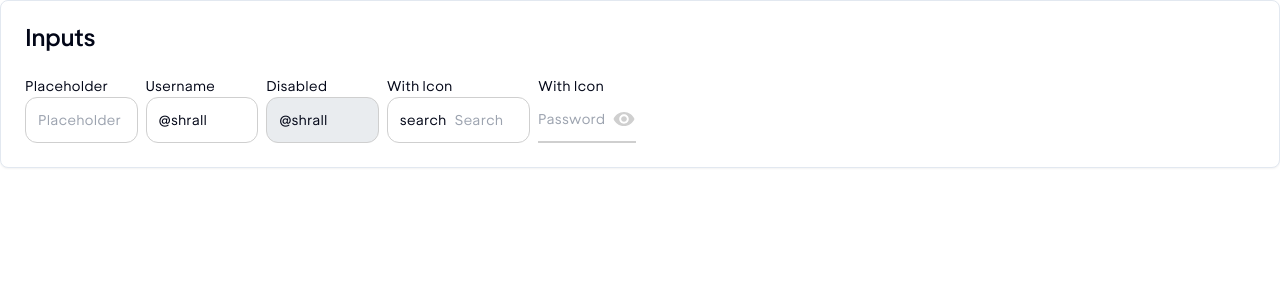
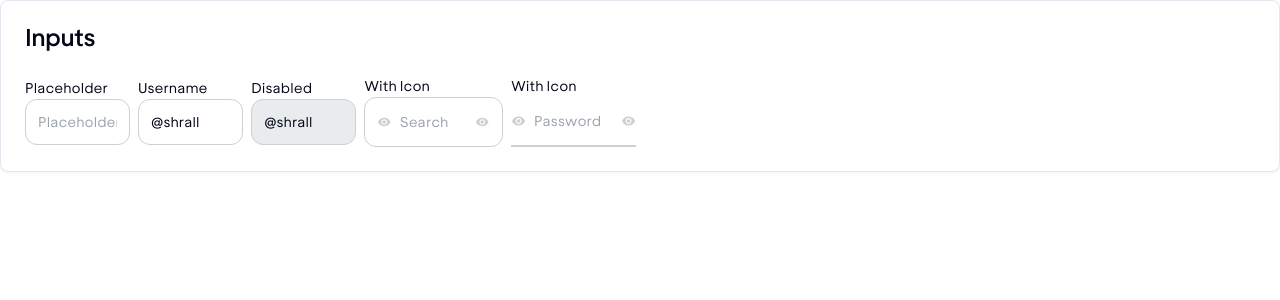
Before and after one commit to shrall/ocean-template, a Next.js app: page /components/inputs in a window 1280 px wide. Shown: the top 300 px of the page. Built offline with nearby package versions, Linux system fonts and the light colour scheme.

Commit message:
feat: update input component

```diff
--- a/src/components/ui/input.tsx
+++ b/src/components/ui/input.tsx
@@ -7,8 +7,8 @@ type InputStyle = 'default' | 'underline';
 export interface InputProps
   extends React.InputHTMLAttributes<HTMLInputElement> {
   error?: boolean;
-  leftIcon?: React.ReactNode;
   inputStyle?: InputStyle;
+  leftNode?: React.ReactNode;
   rightNode?: React.ReactNode;
 }
 
@@ -18,7 +18,7 @@ const Input = React.forwardRef<HTMLInputElement, InputProps>(
       className,
       type,
       error = false,
-      leftIcon,
+      leftNode,
       inputStyle = 'default',
       rightNode,
       disabled,
@@ -37,7 +37,7 @@ const Input = React.forwardRef<HTMLInputElement, InputProps>(
           rightNode && 'relative py-3',
         )}
       >
-        {leftIcon}
+        {leftNode}
         <input
           type={type}
           className={cn(
@@ -48,11 +48,7 @@ const Input = React.forwardRef<HTMLInputElement, InputProps>(
           disabled={disabled}
           {...props}
         />
-        {rightNode && (
-          <div className='absolute inset-y-0 right-0 flex items-center'>
-            {rightNode}
-          </div>
-        )}
+        {rightNode}
       </div>
     );
   },
--- a/src/pages/components/index.tsx
+++ b/src/pages/components/index.tsx
@@ -39,7 +39,7 @@ export default function Components() {
             variant='default'
             color='secondary'
             size='icon'
-            className='p-6 text-xl'
+            className='p-2 text-xl'
           >
             🇮🇩
           </Button>
@@ -48,7 +48,7 @@ export default function Components() {
             variant='default'
             color='secondary'
             size='icon'
-            className='p-6 text-xl'
+            className='p-2 text-xl'
           >
             🇺🇸
           </Button>
--- a/src/pages/components/inputs.tsx
+++ b/src/pages/components/inputs.tsx
@@ -51,7 +51,18 @@ function Inputs() {
               With Icon
             </Label>
             <Input
-              leftIcon='search'
+              leftNode={
+                <IoMdEye
+                  onClick={() => setShowPassword(!showPassword)}
+                  className='size-6 text-ocean-light-40'
+                />
+              }
+              rightNode={
+                <IoMdEye
+                  onClick={() => setShowPassword(!showPassword)}
+                  className='size-6 text-ocean-light-40'
+                />
+              }
               id='with-icon'
               placeholder='Search'
               className='col-span-3'
@@ -65,6 +76,12 @@ function Inputs() {
               inputStyle='underline'
               placeholder='Password'
               type={showPassword ? 'text' : 'password'}
+              leftNode={
+                <IoMdEye
+                  onClick={() => setShowPassword(!showPassword)}
+                  className='size-6 text-ocean-light-40'
+                />
+              }
               rightNode={
                 <IoMdEye
                   onClick={() => setShowPassword(!showPassword)}
```
